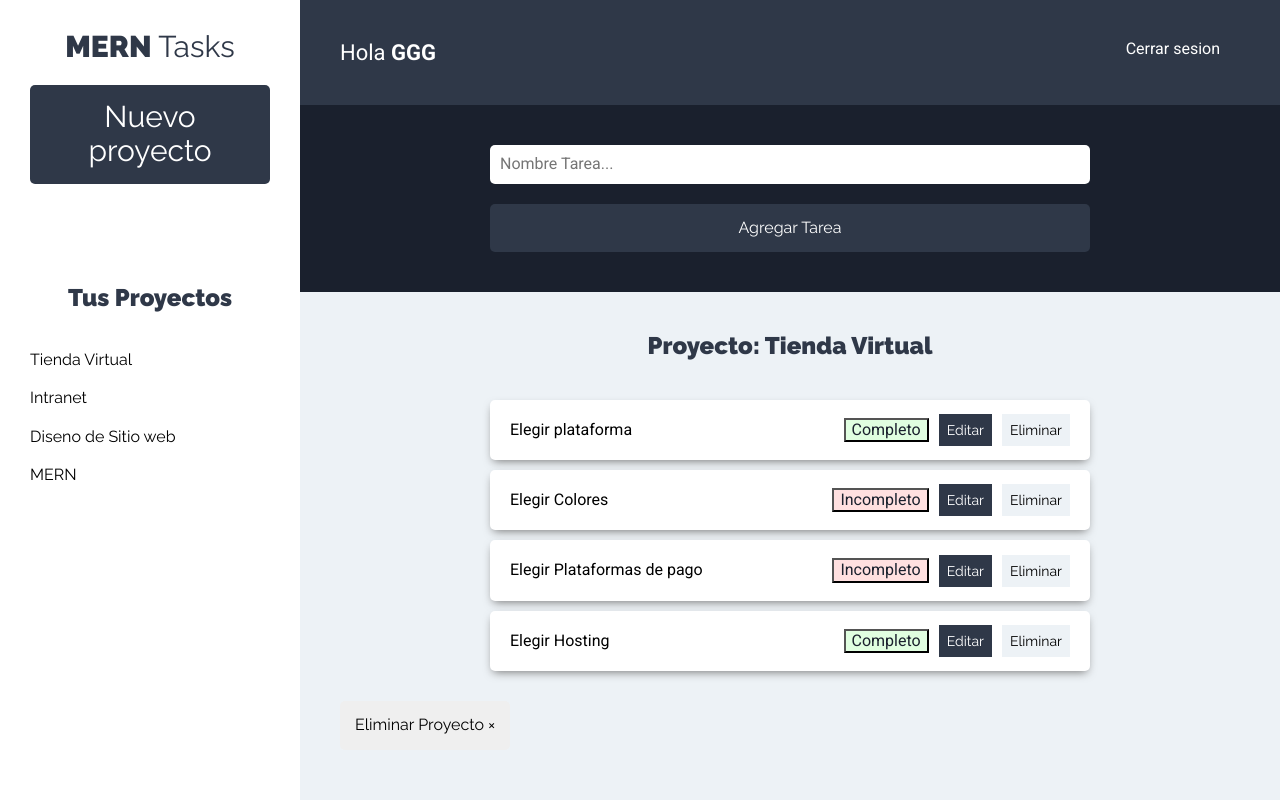
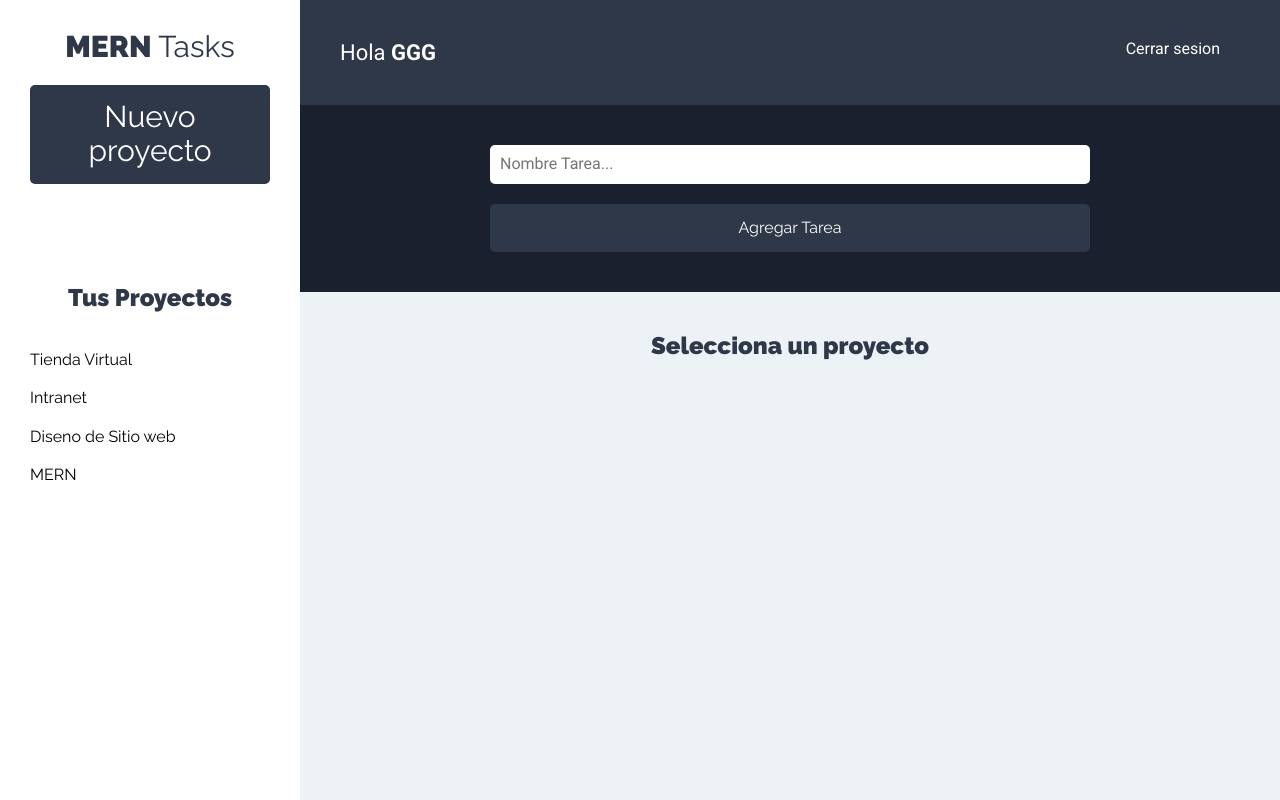
Before and after one commit to ggm11/mern-client, a React (Create React App) app: page /projects in a window 1280 px wide. Built offline with nearby package versions, Linux system fonts and the light colour scheme.

Commit message:
212 selectedProject

```diff
--- a/src/components/projects/Project.jsx
+++ b/src/components/projects/Project.jsx
@@ -1,7 +1,18 @@
+// vendors
+import { useContext } from 'react';
+
+// context
+import projectContext from '../../context/projects/projectContext';
+
 function Project({ project }) {
+  const projectCxt = useContext(projectContext);
+  const { setSelectedProject } = projectCxt;
+
+  const handleClick = () => setSelectedProject(project.id);
+
   return (
     <li>
-      <button type="button" className="btn btn-blank">
+      <button type="button" className="btn btn-blank" onClick={handleClick}>
         {project.name}
       </button>
     </li>
--- a/src/components/tasks/TaskList.jsx
+++ b/src/components/tasks/TaskList.jsx
@@ -1,4 +1,11 @@
+// vendors
+import { useContext } from 'react';
+
+// components
 import Task from './Task';
+
+// context
+import projectContext from '../../context/projects/projectContext';
 
 function TaskList() {
   const projectTasks = [
@@ -7,9 +14,16 @@ function TaskList() {
     { name: 'Elegir Plataformas de pago', state: false },
     { name: 'Elegir Hosting', state: true },
   ];
+
+  const projectCxt = useContext(projectContext);
+  const { selectedProject } = projectCxt;
+  if (!selectedProject) return <h2>Selecciona un proyecto</h2>;
+  const [project] = selectedProject;
+
   return (
+    selectedProject && (
       <>
-      <h2>Proyecto: Tienda Virtual</h2>
+        <h2>Proyecto: {project.name}</h2>
         <ul className="listado-tareas">
           {projectTasks.length === 0 ? (
             <li className="tarea">
@@ -23,6 +37,7 @@ function TaskList() {
           Eliminar Proyecto &times;
         </button>
       </>
+    )
   );
 }
 
--- a/src/context/projects/projectReducer.js
+++ b/src/context/projects/projectReducer.js
@@ -3,6 +3,7 @@ import {
   PROJECT_GET_PROJECTS,
   PROJECT_SET_PROJECT,
   PROJECT_NAME_EMPTY_ALERT,
+  PROJECT_SELECTED_PROJECT,
 } from '../../types';
 
 const projectReducer = (state, action) => {
@@ -23,6 +24,13 @@ const projectReducer = (state, action) => {
         ...state,
         isNameEmpty: true,
       };
+    case PROJECT_SELECTED_PROJECT:
+      return {
+        ...state,
+        selectedProject: state.projects.filter(
+          (project) => project.id === action.payload
+        ),
+      };
     default:
       return state;
   }
--- a/src/context/projects/projectState.js
+++ b/src/context/projects/projectState.js
@@ -12,6 +12,7 @@ import {
   PROJECT_GET_PROJECTS,
   PROJECT_SET_PROJECT,
   PROJECT_NAME_EMPTY_ALERT,
+  PROJECT_SELECTED_PROJECT,
 } from '../../types';
 
 const projects = [
@@ -26,6 +27,7 @@ const ProjectState = (props) => {
     form: false,
     projects: [],
     isNameEmpty: false,
+    selectedProject: null,
   };
 
   const [state, dispatch] = useReducer(projectReducer, initialState);
@@ -40,6 +42,9 @@ const ProjectState = (props) => {
 
   const setNameIsEmpty = () => dispatch({ type: PROJECT_NAME_EMPTY_ALERT });
 
+  const setSelectedProject = (projectId) =>
+    dispatch({ type: PROJECT_SELECTED_PROJECT, payload: projectId });
+
   return (
     <projectContext.Provider
       value={{
@@ -47,9 +52,11 @@ const ProjectState = (props) => {
         projects: state.projects,
         showProjectForm,
         isNameEmpty: state.isNameEmpty,
+        selectedProject: state.selectedProject,
         getProjects,
         setProject,
         setNameIsEmpty,
+        setSelectedProject,
       }}
     >
       {props.children}
--- a/src/types/index.js
+++ b/src/types/index.js
@@ -2,4 +2,4 @@ export const PROJECT_FORM_VISIBILITY = 'PROJECT_FORM_VISIBILITY';
 export const PROJECT_GET_PROJECTS = 'PROJECT_GET_PROJECTS';
 export const PROJECT_SET_PROJECT = 'PROJECT_SET_PROJECT';
 export const PROJECT_NAME_EMPTY_ALERT = 'PROJECT_NAME_EMPTY_ALERT';
-export const PROJECT_RESET_NAME_EMPTY_ALERT = 'PROJECT_RESET_NAME_EMPTY_ALERT';
+export const PROJECT_SELECTED_PROJECT = 'PROJECT_SELECTED_PROJECT';
```
Lines whose indentation alone changed are shown as unchanged.
